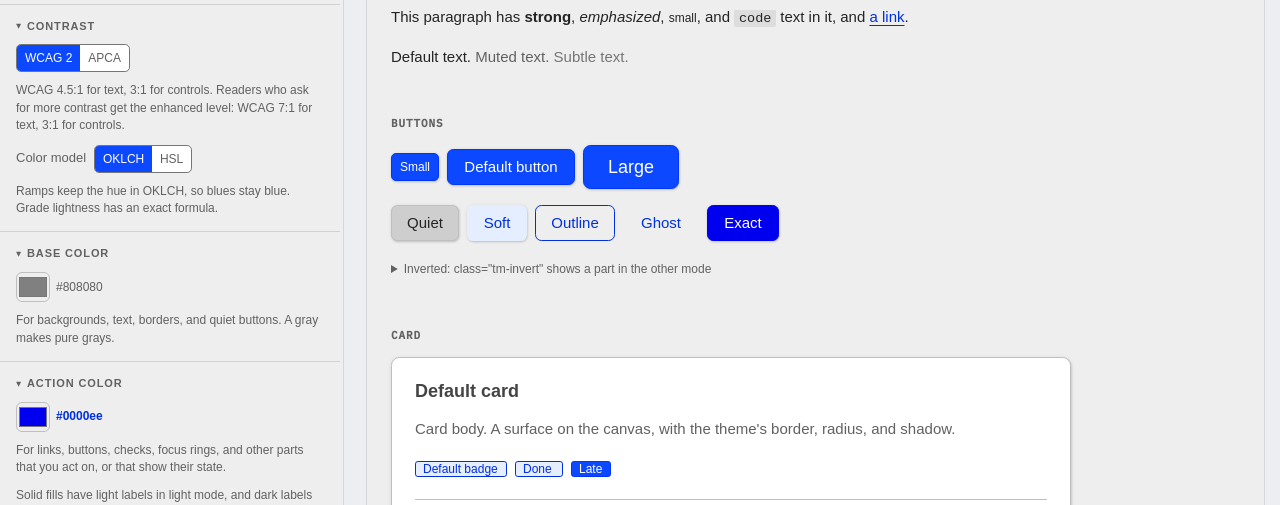
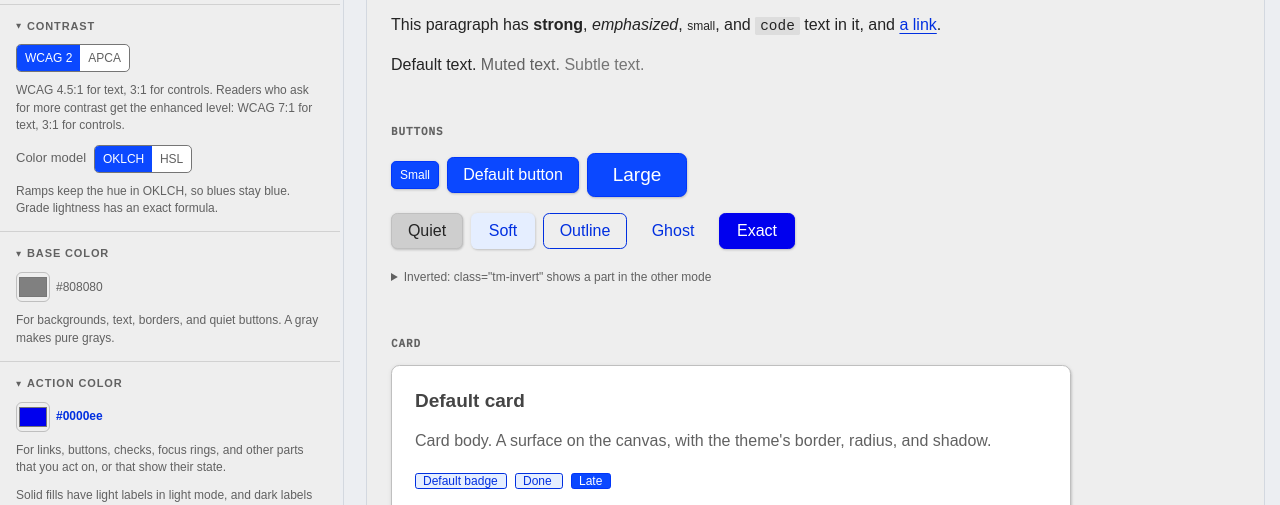
Before and after one commit to method-run/idk-themetron, a website built with Vite: page demo/index.html in a window 1280 px wide. Shown: the part 295-800 px from the top of the page. Built offline with nearby package versions, Linux system fonts and the light colour scheme.

Commit message:
Make body text 16 px by default
Body text is 16 px, or 17 px in the top quarter of the type variance,
so it can meet APCA's font table, which asks Lc 100 at 15 px. Headings
grow with it. Control heights do not change.

Co-Authored-By: Claude Opus 5.5 <noreply@anthropic.com>

```diff
--- a/examples/basic/_bootstrap.scss
+++ b/examples/basic/_bootstrap.scss
@@ -63,14 +63,14 @@ $danger-border-subtle-dark: #8a003d;
 $font-family-sans-serif: Figtree, sans-serif;
 $font-family-monospace: monospace;
 $headings-font-family: Figtree, sans-serif;
-$font-size-base: 0.9375rem;
+$font-size-base: 1rem;
 $font-size-sm: 0.75rem;
-$font-size-lg: 1.125rem;
-$h1-font-size: 1.9375rem;
-$h2-font-size: 1.625rem;
-$h3-font-size: 1.375rem;
-$h4-font-size: 1.125rem;
-$h5-font-size: 0.9375rem;
+$font-size-lg: 1.1875rem;
+$h1-font-size: 2.0625rem;
+$h2-font-size: 1.75rem;
+$h3-font-size: 1.4375rem;
+$h4-font-size: 1.1875rem;
+$h5-font-size: 1rem;
 $h6-font-size: 0.75rem;
 $font-weight-normal: 400;
 $font-weight-medium: 500;
--- a/src/tokens.js
+++ b/src/tokens.js
@@ -91,7 +91,7 @@ export function buildPrimitives(settings, palettes, gaps) {
   const space = Object.fromEntries(Object.entries({ xs: 0.32, sm: 0.5, md: 1, lg: 1.5, xl: 2, '2xl': 3, '3xl': 4 }).map(([k, x]) => [k, squares(unit * x) * GRID]));
 
   // Text sizes come from the type variance (a typography setting), not from spaciousness. Small and body text barely
-  // move: small text is 13, 12, then 11 px, and body text is 15 px, then 16 px in the top
+  // move: small text is 13, 12, then 11 px, and body text is 16 px, then 17 px in the top
   // quarter. Larger text grows by a ratio for each step, from 1.125 through 1.2 (the default)
   // to 1.5, so headings spread out as the variance grows.
   const fontSize = typeSizes(v);
@@ -274,7 +274,7 @@ function buildMode(mode, settings, palettes, primitives, test, variant) {
   const outward = STOPS.filter((g) => (dark ? g < canvasGrade : g > canvasGrade));
   if (dark) outward.reverse();
   // Body text is checked at the body size and weight. With APCA the font table asks more than
-  // the body-text minimum at 15 or 16 px, so this is the same as 'text'.
+  // the body-text minimum at 16 or 17 px, so this is the same as 'text'.
   const body = { size: primitives.font.size.md, weight: primitives.font.weight.regular };
   const fgGrade = pick(base, [dark ? 5 : 90, dark ? 0 : 100, ...outward.slice().reverse()], passesAll(body), bgs);
   const mutedGrade = pick(base, outward, passesAll(body), bgs);
@@ -659,7 +659,7 @@ function withAlpha(hex, alpha) {
 // Text sizes for a type variance from 0 to 1. Every size above body text only grows with it.
 function typeSizes(v) {
   const sm = Math.round(13 - 2 * v);
-  const md = Math.round(15 + 2 * Math.max(0, v - 0.5));
+  const md = Math.round(16 + 2 * Math.max(0, v - 0.5));
   // The heading ratio: 1.125 at 0, 1.2 at 0.5, and 1.5 at 1, even in log steps between.
   const [from, to, t] = v <= 0.5 ? [1.125, 1.2, v / 0.5] : [1.2, 1.5, (v - 0.5) / 0.5];
   const ratio = from * (to / from) ** t;
```
Also changed, not shown: spec/grades.md (+5 -5 lines), spec/inputs.md (+5 -5 lines), test/tokens.test.js (+4 -4 lines), examples/basic/tokens.css, examples/basic/tokens.dtcg.json.
